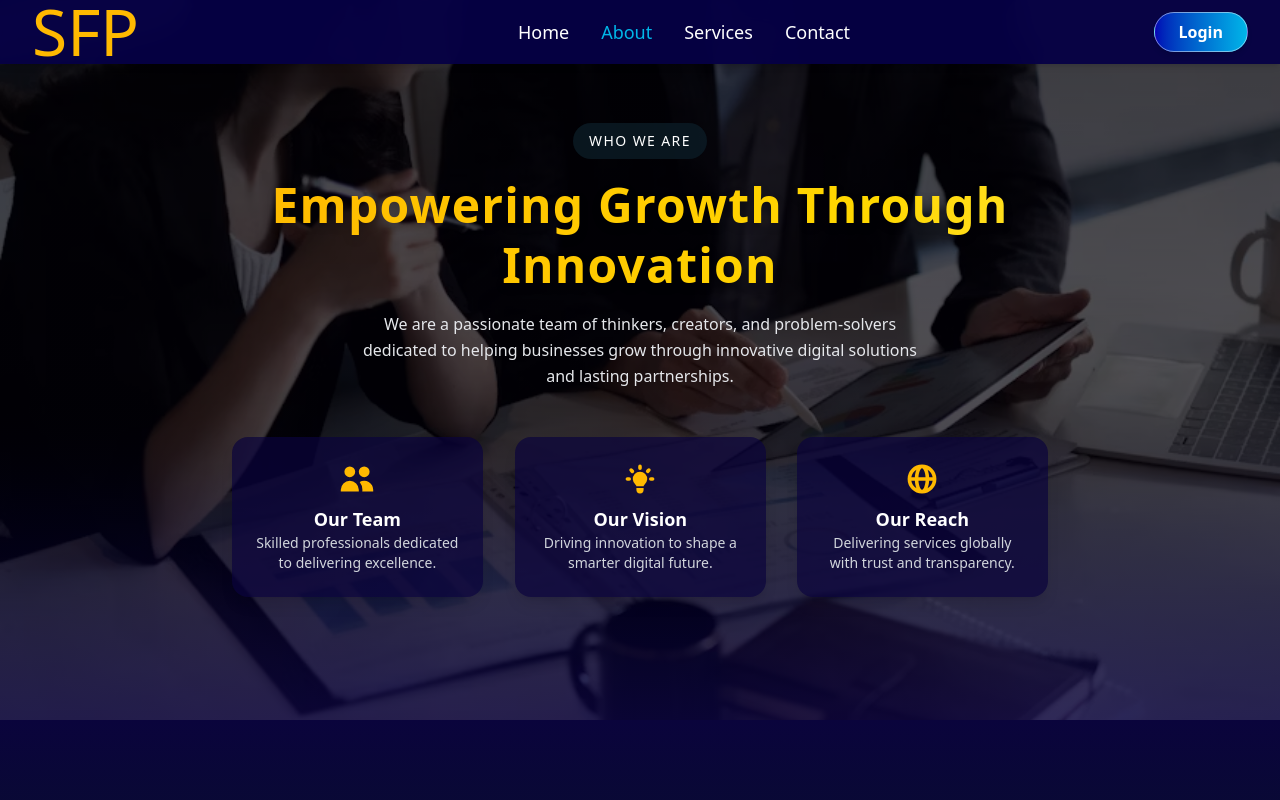
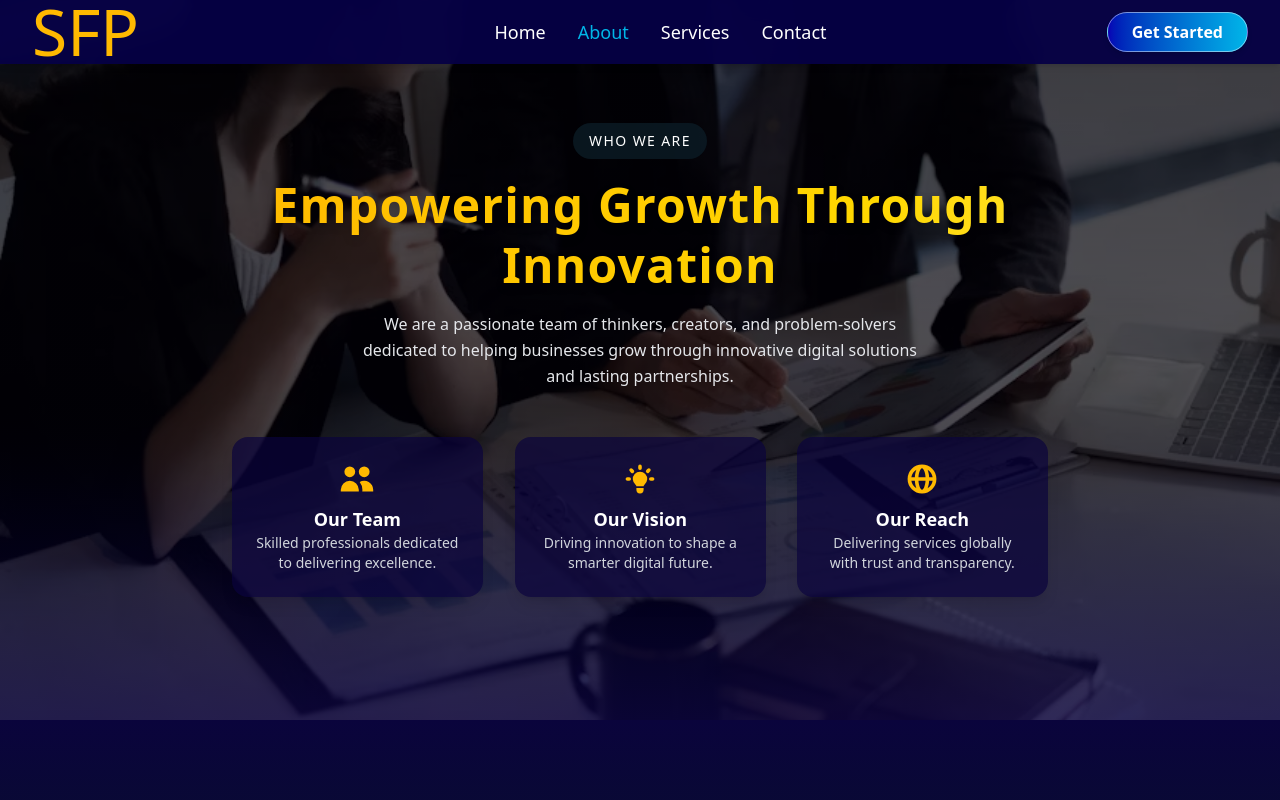
Before and after one commit to sadiqhussain988/Yt-Frontend, a React (Vite) app: page /about in a window 1280 px wide. Shown: the top 800 px of the page. Built offline with nearby package versions, Linux system fonts and the light colour scheme.

Commit message:
update get started

```diff
--- a/src/components/Services/ServicesSection.jsx
+++ b/src/components/Services/ServicesSection.jsx
@@ -4,7 +4,7 @@ import "aos/dist/aos.css";
 import UrlForm from "./UrlForm";
 import VideoMetaCard from "./VideoMetaCard";
 import ServicesHero from "./ServicesHero";
-import PlatformStats from "./PlatFormStats";
+import PlatformStats from "./PlatformStats";
 import LoadingSpinner from "./LoadingSpinner";
 
 const PLATFORMS = [
--- a/src/components/common/Navbar.jsx
+++ b/src/components/common/Navbar.jsx
@@ -67,7 +67,7 @@ const Navbar = () => {
               hover:from-[#01b5e8] hover:to-[#0a00b5]
               transition-all duration-500"
             >
-              Login
+              Get Started
             </NavLink>
           </div>
 
@@ -136,7 +136,7 @@ const Navbar = () => {
               onClick={() => setIsMobileMenuOpen(false)}
               className="block px-3 py-2 rounded-md text-base font-medium text-white hover:text-[#01b5e8] hover:bg-[#0a0270] transition-all duration-300"
             >
-              Login
+              Get Started
             </NavLink>
           </div>
         </div>
```
